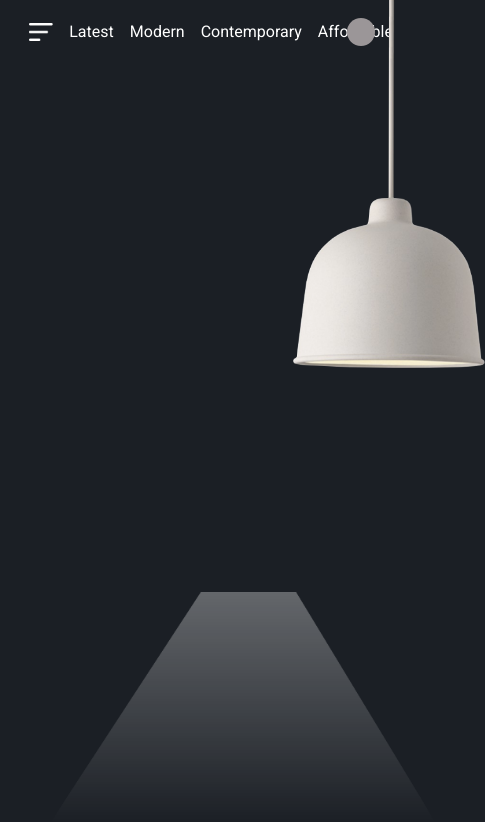
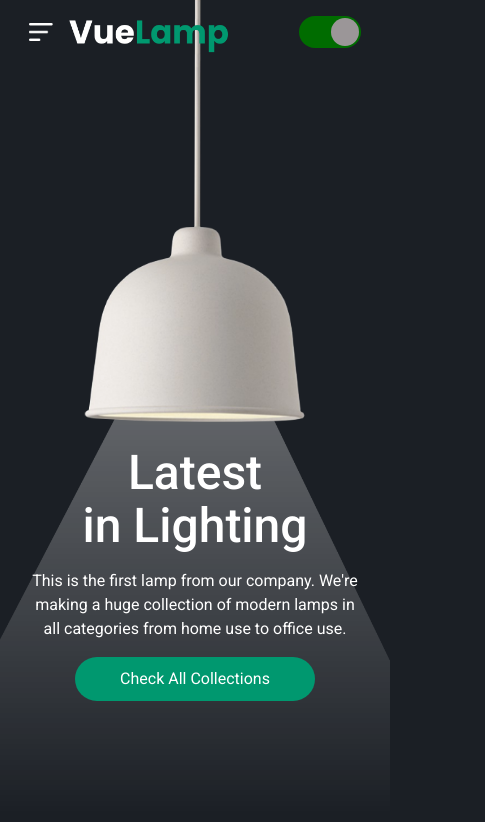
Before and after one commit to adswhitehouse/VueLamp-website, a plain HTML site: page index.html in a window 390 px wide. Shown: the whole page, 485 px wide, since content can reach past the window. Drawn offline with Linux system fonts and the light colour scheme.

Commit message:
made responsive and animated lamp elements

```diff
--- a/index.html
+++ b/index.html
@@ -16,18 +16,19 @@
 
 <body>
 
-  <!-- Light Images -->
+  <!-- Lamp Images -->
   <div class="lamp">
     <img class="lamp-body" src="./images/lamp.png" alt="decorative lamp hanging from the top of the webpage">
-    <img class="lamp-light jsLampLight" src="./images/light.png" alt="stream of light emanating from the bottom of the lamp">
+    <img class="lamp-light jsLampLight" src="./images/light.png"
+      alt="stream of light emanating from the bottom of the lamp">
   </div>
 
   <!-- Header -->
   <header>
     <nav>
-      <img class="menu" src="./images/menu.png" alt="dropdown menu">
+      <img class="menu jsMenu" src="./images/menu.png" alt="dropdown menu">
       <a class="logo" href="#"><img src="./images/logo.png" alt="company logo"></a>
-      <ul role="list">
+      <ul role="list" class="jsUl">
         <li><a href="#">Latest</a></li>
         <li><a href="#">Modern</a></li>
         <li><a href="#">Contemporary</a></li>
@@ -37,6 +38,14 @@
     <button class="jsLightToggle"></button>
   </header>
 
+  <!-- Hero -->
+  <section class="hero">
+    <h1>Latest <br>in Lighting</h1>
+    <p>This is the first lamp from our company. We're making a huge collection of modern lamps in all categories from
+      home use to office use.</p>
+    <a href="#">Check All Collections</a>
+  </section>
+
   <script src="./script.js"></script>
 </body>
 
--- a/script.js
+++ b/script.js
@@ -1,10 +1,17 @@
 // Variables
-let lightToggle = document.querySelector(".jsLightToggle")
-let lampLight = document.querySelector(".jsLampLight")
+let lightToggle = document.querySelector(".jsLightToggle");
+let lampLight = document.querySelector(".jsLampLight");
+let menu = document.querySelector(".jsMenu");
+let ul = document.querySelector(".jsUl");
 
 // Toggles slide and background color transitions on light toggle button
 lightToggle.addEventListener("click", () => {
-  lightToggle.classList.toggle("light-switch")
-  lightToggle.classList.toggle("light-off")
-  lampLight.classList.toggle("light-opacity")
-})
+  lightToggle.classList.toggle("light-switch");
+  lightToggle.classList.toggle("light-off");
+  lampLight.classList.toggle("light-opacity");
+});
+
+// Shows and hides menu on smaller screens
+menu.addEventListener("click", () => {
+  ul.classList.toggle("show-nav");
+});
--- a/styles.css
+++ b/styles.css
@@ -57,6 +57,7 @@ body {
   font-family: "Roboto", sans-serif;
   color: #fff;
   background-color: #1b1f25;
+  /* overflow: hidden; */
 }
 
 /* Header */
@@ -83,6 +84,8 @@ header nav ul li a {
   text-decoration: none;
   color: #fff;
   transition: color 0.5s;
+  font-size: 1.1rem;
+  font-weight: 500;
 }
 
 header nav ul li a:hover {
@@ -96,6 +99,8 @@ header nav ul li a:hover {
 .menu {
   width: 1.5rem;
   margin-right: 1rem;
+  display: none;
+  cursor: pointer;
 }
 
 header button {
@@ -123,13 +128,13 @@ header button::after {
   position: absolute;
   top: 50%;
   transform: translateY(-50%);
-  right: 2px;
+  right: 2.2px;
   background-color: #9b9698;
   transition: right 0.5s;
 }
 
 .light-switch::after {
-  right: 41px;
+  right: 42px;
 }
 
 /* Lamp */
@@ -137,23 +142,119 @@ header button::after {
   position: absolute;
   height: 100vh;
   width: 100vw;
+  z-index: -1;
+  overflow: hidden;
 }
 
 .lamp-body {
   position: absolute;
-  width: 12rem;
-  left: 18.3rem;
+  height: 50vh;
+  left: 17.6rem;
 }
 
 .lamp-light {
   position: absolute;
-  width: 41.5rem;
-  left: 3rem;
-  bottom: 1.15rem;
+  bottom: 3%;
+  left: 3.1rem;
+  height: 50vh;
+  min-width: 35rem;
   opacity: 1;
   transition: opacity 0.5s;
+  z-index: -5;
 }
 
 .light-opacity {
   opacity: 0;
 }
+
+/* Hero */
+.hero {
+  padding-inline: 50vw 7.5vw;
+  display: flex;
+  flex-direction: column;
+  gap: 1rem;
+  height: calc(100vh - 4rem);
+  justify-content: center;
+}
+
+.hero h1 {
+  font-size: 4.5rem;
+  font-weight: 500;
+}
+
+.hero a {
+  width: 15rem;
+  height: 2.75rem;
+  background-color: #00986f;
+  display: flex;
+  align-items: center;
+  justify-content: center;
+  border-radius: 5rem;
+  text-decoration: none;
+  color: #fff;
+}
+
+/* Media Query */
+@media screen and (max-width: 65rem) {
+  /* Header */
+  .menu {
+    display: block;
+  }
+
+  header nav ul {
+    position: fixed;
+    flex-direction: column;
+    top: 4rem;
+    left: 0;
+    width: 16.5rem;
+    gap: 0;
+    background-color: #fff;
+    width: 0;
+    overflow: hidden;
+    transition: width 0.5s;
+  }
+
+  .show-nav {
+    width: 14rem;
+  }
+
+  header nav ul li a {
+    width: 100%;
+    display: block;
+    padding-block: 0.5rem;
+    padding-left: 7.5vw;
+    color: #00986f;
+    transition: color 0.5s, background-color 0.5s;
+  }
+
+  header nav ul li a:hover {
+    background-color: #00986f;
+    color: #fff;
+  }
+
+  /* Hero */
+  .hero {
+    padding-inline: 7.5vw;
+    width: 100vw;
+    text-align: center;
+    padding-top: 15rem;
+  }
+
+  .hero a {
+    margin-inline: auto;
+  }
+
+  .hero h1 {
+    font-size: 3rem;
+  }
+  /* Lamp */
+  .lamp-light {
+    left: 50%;
+    transform: translateX(-51.5%);
+  }
+
+  .lamp-body {
+    left: 50%;
+    transform: translateX(-50%);
+  }
+}
```
